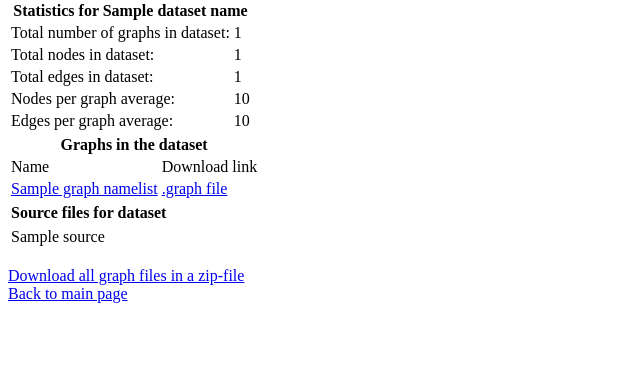
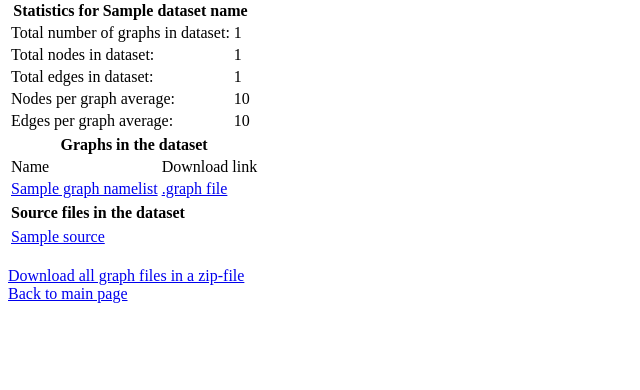
Before and after one commit to Helsinki-Genomic-Graph-Database/HGGD, a Flask app: template src/templates/dataset.html in a window 1280 px wide. Shown: the part 140-530 px from the top of the page, without its empty margins (0-640 px from the left). Run offline with Flask 2, Linux system fonts and the light colour scheme; the template is opened without the code that fills it: most values are stand-ins (such as "Sample title", 1, 10 or a date in 2020).

Commit message:
converted source names in dataset page to links

```diff
--- a/src/app.py
+++ b/src/app.py
@@ -63,12 +63,15 @@ def render_dataset(dataset):
     graph_namelist = []
     graphs = current_dataset.get_graphs()
     sources = current_dataset.get_sources()
+    source_tuples = []
+    for source in sources:
+        source_tuples.append((create_link_fo_fna(source), source))
     for graph in graphs:
         graph_namelist.append(graph.get_names())
     return render_template("dataset.html", total_graphs=graphs_total, average_nodes=avg_nodes, \
         average_edges=avg_edges, total_edges=total_edges, total_nodes=total_nodes, \
         dataset_name = dataset_name, graph_namelist=graph_namelist, dataset= dataset, \
-        zipfile=zipfile, long_description = long_description, licence=licence, sources = sources)
+        zipfile=zipfile, long_description = long_description, licence=licence, source_tuples = source_tuples)
 
 @app.route("/datasets/<dataset>/<name>", methods=["GET"])
 def render_graph(dataset, name):
@@ -120,6 +123,7 @@ def download_graph(dataset, name):
     graphfilename = ".".join([name, "graph"])
     return send_from_directory(directory=directory, path='', filename=graphfilename)
 
+
 if __name__ == "__main__":
     port = int(environ.get('PORT', 5000))
     app.run(host='0.0.0.0', port=port)
--- a/src/templates/dataset.html
+++ b/src/templates/dataset.html
@@ -53,16 +53,17 @@
         </table>
         <table>
             <tr>
-                <th colspan="2">Source files for dataset </th>
+                <th colspan="2">Source files in the dataset</th>
             </tr>
             <tr>
-                {% for source in sources %}
+                {% for link, source in source_tuples %}
                     <tr>
-                    <td>{{ source }}</td>
+                    <td> <a href={{link}} download>{{ source }}</a></td>
                     </tr>
                 {% endfor %}
             </tr>
         </table>
+
     <br>
     <a href="/hggd/data/{{ dataset }}/zip/{{ zipfile }}" download>Download all graph files in a zip-file</a>
     <br>
```
